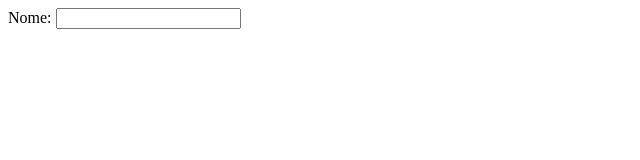
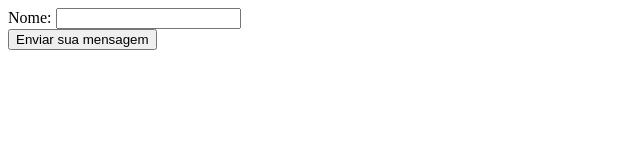
Before and after one commit to CristianoGehring/gitflow, a plain HTML site: page index.html in a window 1280 px wide. Shown: the whole page, without its empty margins (0-640 px from the left). Drawn offline with Linux system fonts and the light colour scheme.

Commit message:
Foi adicionado o botão de submit

```diff
--- a/index.html
+++ b/index.html
@@ -6,8 +6,11 @@
 <body>
     <form action="/pagina-processa-dados-do-form" method="post">
         <div>
-          <label for="name">Nome:</label>
-          <input type="text" id="name" />
+            <label for="name">Nome:</label>
+            <input type="text" id="name" />
+        </div>
+        <div class="button">
+            <button type="submit">Enviar sua mensagem</button>
         </div>
     </form>
 </body>
```
